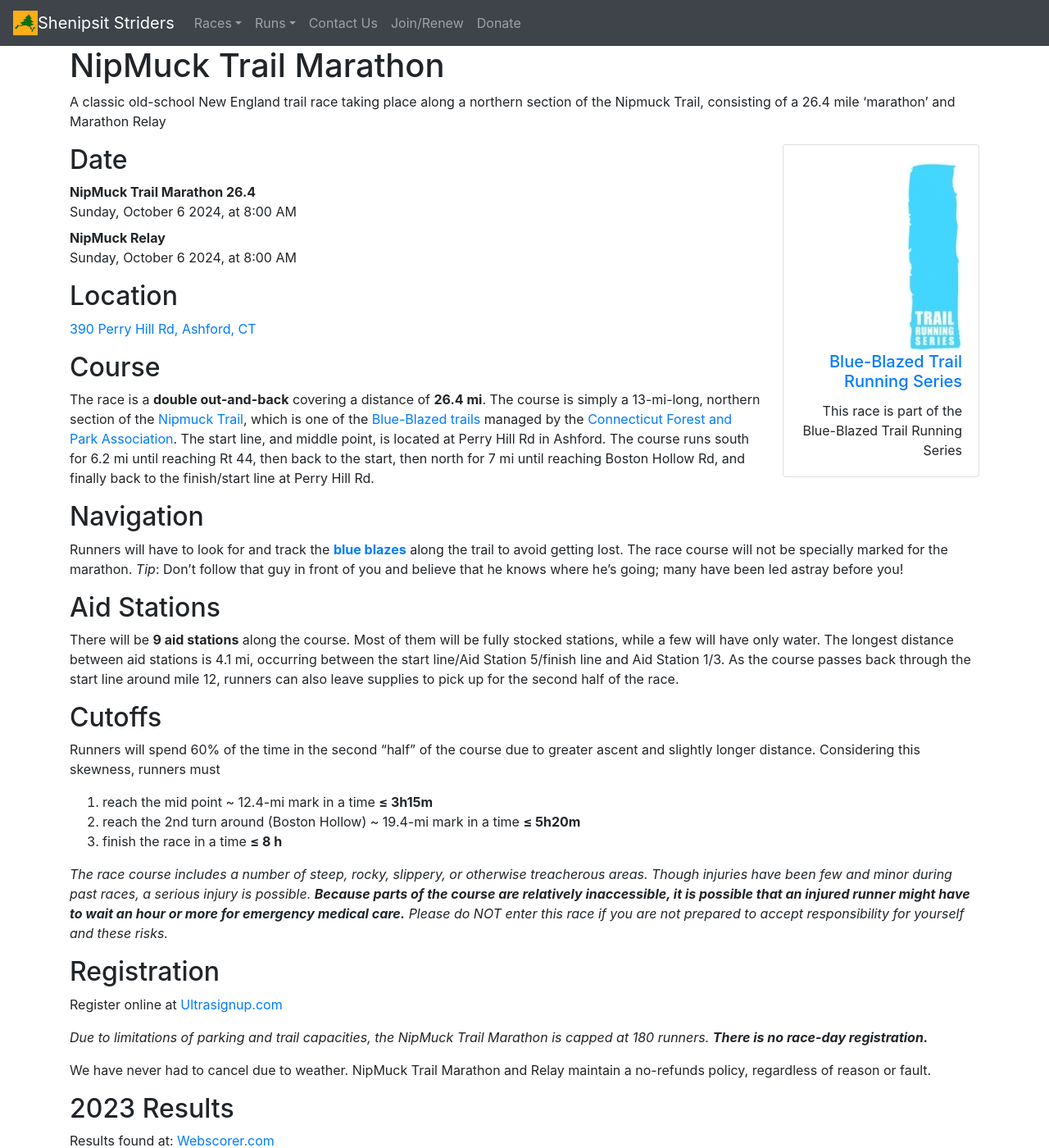
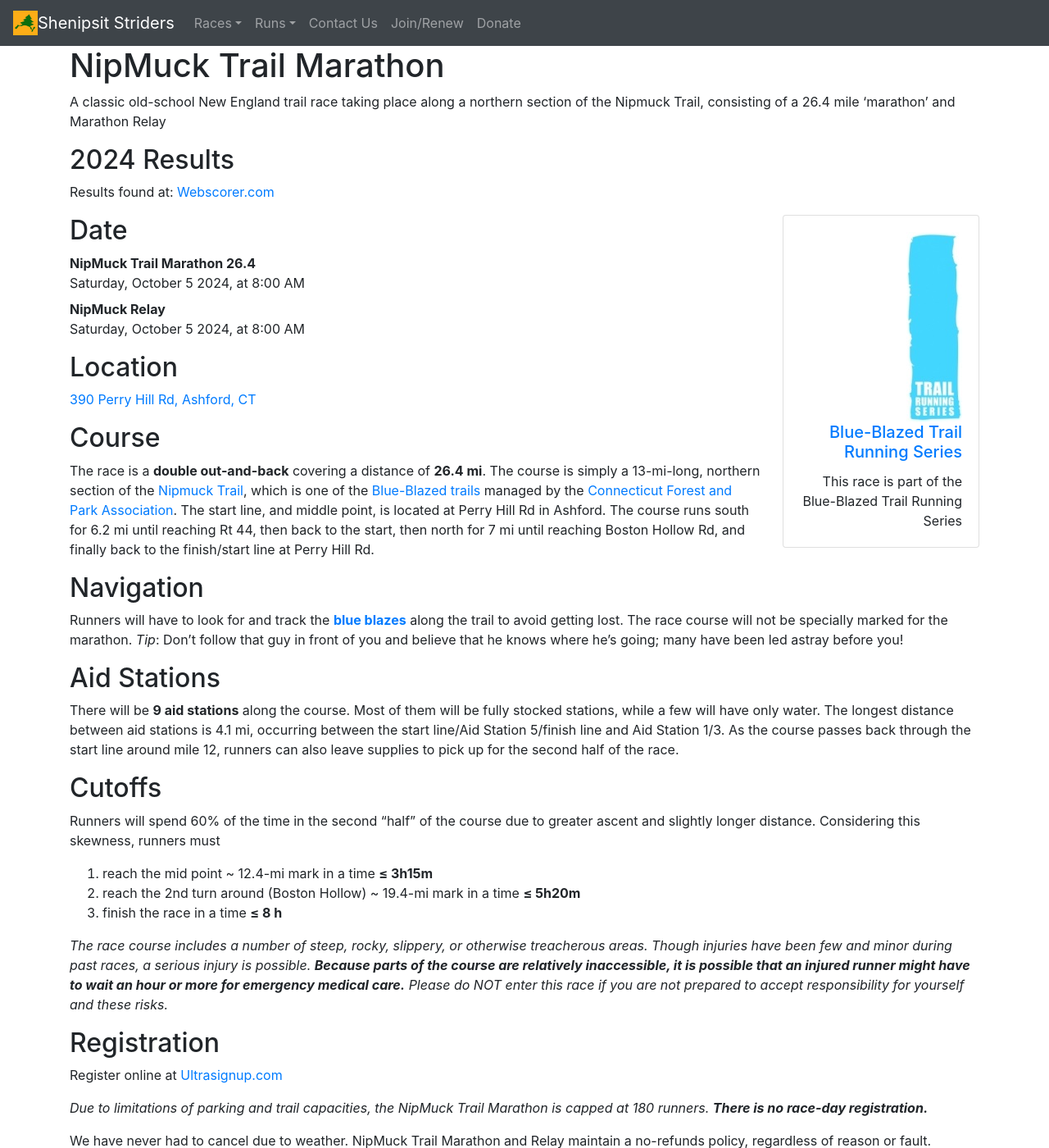
Before and after one commit to ShenipsitStriders/ShenipsitStriders.github.io, a Jekyll site: the page built from _club-races/nipmuck-trail-marathon.md, in a window 1280 px wide and 1400 px high. Shown: the whole window at 82% size. Built offline with Jekyll 4.4.1, drawn with Linux system fonts in a browser that asks for light colours.

Commit message:
updated 2025 race
Updated 2025 race date and added 2024 results

```diff
--- a/_club-races/nipmuck-trail-marathon.md
+++ b/_club-races/nipmuck-trail-marathon.md
@@ -21,6 +21,8 @@
   - name: Cherie Bilbie, Dave Hoople, Kelsey Eng
     email: nipmuck@shenipsitstriders.org
 results:
+  - year: 2024
+    url: https://www.webscorer.com/race?raceid=368667
   - year: 2023
     url: https://www.webscorer.com/race?raceid=330791
   - year: 2022
```
Also changed, not shown: other parts of _club-races/nipmuck-trail-marathon.md (+2 -2 lines), _club-races/soapstone-assault.md (+5 -3 lines), _club-races/soapstone-mountain-trail-races.md (+4 -2 lines).
